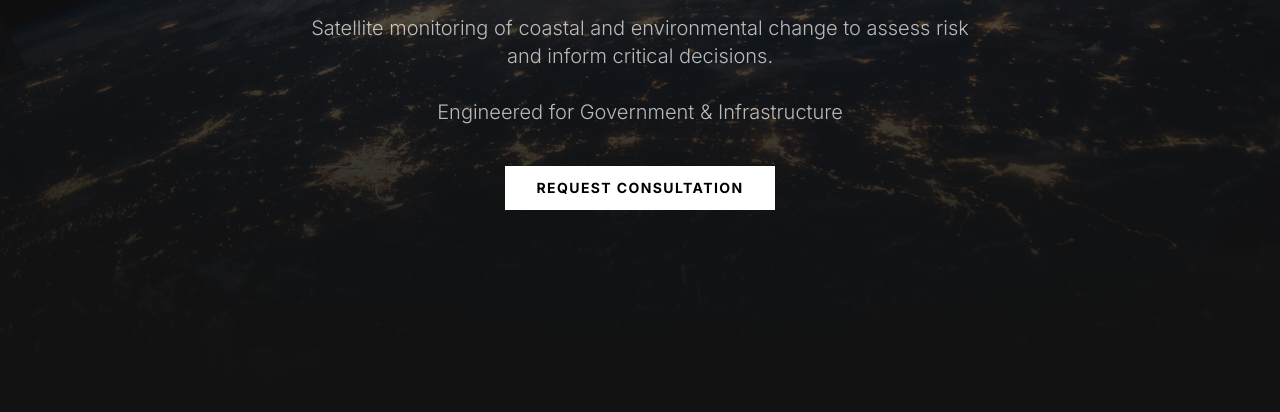
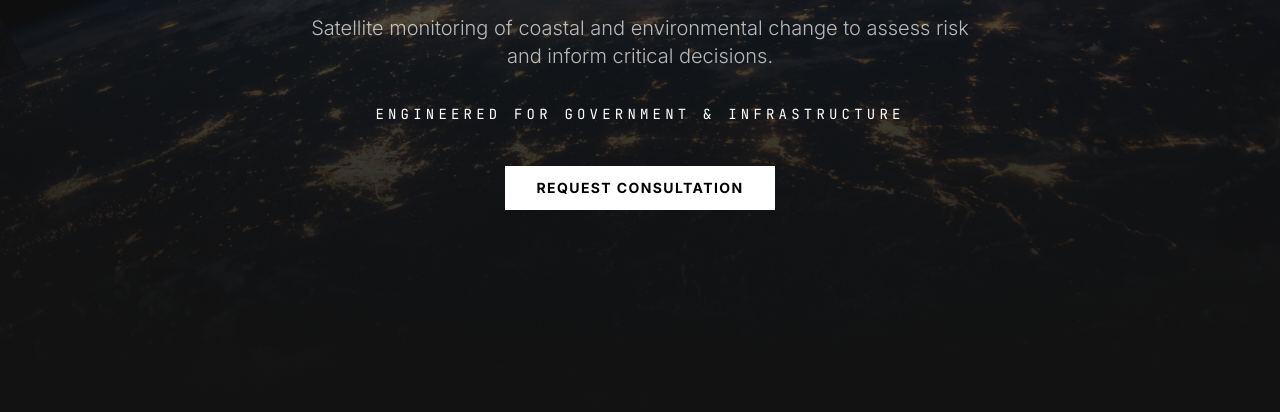
Before and after one commit to DavidRMcGhee/lat54, a plain HTML site: page index.html in a window 1280 px wide. Shown: the part 388-800 px from the top of the page. Drawn offline with nearby package versions, Linux system fonts and the light colour scheme.

Commit message:
Update index.html

```diff
--- a/index.html
+++ b/index.html
@@ -82,7 +82,9 @@
                 <!--AI-powered, high-precision geospatial intelligence to monitor environmental change, coastal erosion and land use.-->
                 Satellite monitoring of coastal and environmental change to assess risk and inform critical decisions.
                 <br><br>
-                Engineered for Government & Infrastructure
+                <span class="text-xs md:text-sm mono uppercase tracking-[0.3em] text-white">
+                    Engineered for Government & Infrastructure
+                </span>
             </p>
 
             <a href="#contact" class="inline-block bg-white text-black px-8 py-3 font-bold text-sm tracking-widest hover:bg-gray-200 transition">
```
